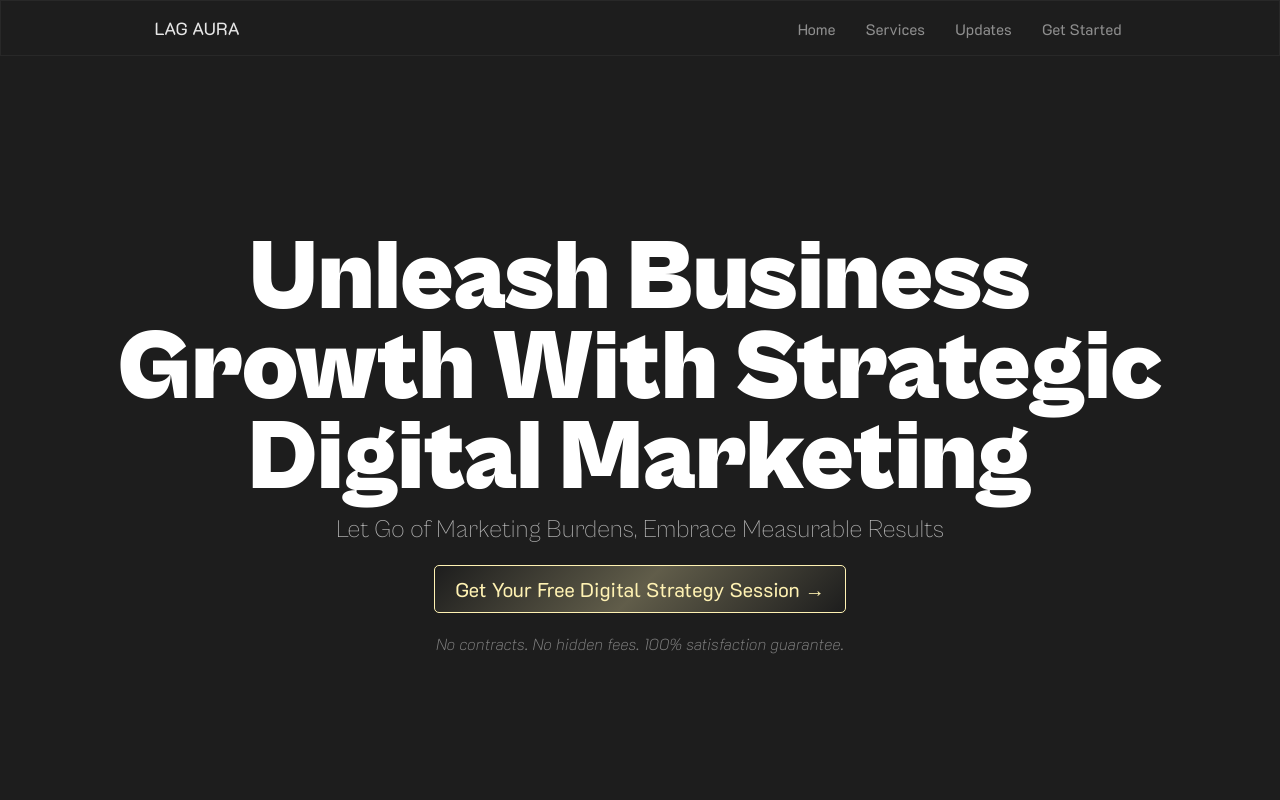
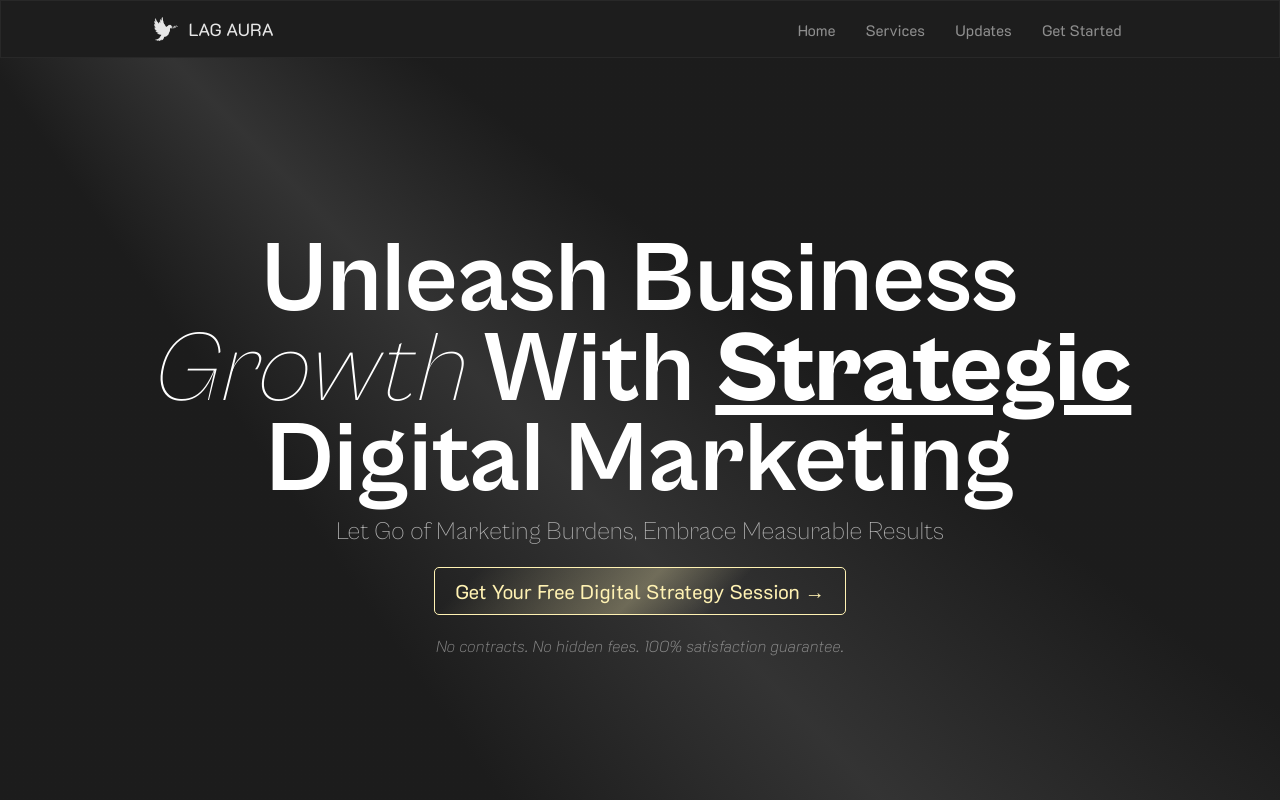
Before and after one commit to Parvat-R/lagaura, a plain HTML site: page index.html in a window 1280 px wide. Shown: the top 800 px of the page. Drawn offline with nearby package versions, Linux system fonts and the light colour scheme; a script that the page names is missing.

Commit message:
Changes to be committed: 	modified:   index.html 	modified:   static/css/style.css 	new file:   static/images/lag-aura-alt-text-white-black-1.png 	new file:   static/images/lag-aura-alt-text-white-black.png 	new file:   static/images/lag-aura-black-transparent.png 	new file:   static/images/lag-aura-black-white.png 	new file:   static/images/lag-aura-white-black.png 	new file:   static/images/lag-aura-white-transparent.png

```diff
--- a/index.html
+++ b/index.html
@@ -33,7 +33,10 @@
 <body>
     <header>
         <nav>
-            <div class="logo">LAG AURA</div>
+            <div class="logo">
+                <img src="/static/images/lag-aura-white-transparent.png" alt="Lag Aura | Digital Marketing">
+                LAG AURA
+            </div>
             <ul>
                 <li><a href="#services">Home</a></li>
                 <li><a href="#services">Services</a></li>
@@ -46,7 +49,7 @@
     <!-- Hero Section -->
     <section id="hero">
         <div class="container">
-            <h1>Unleash Business Growth With Strategic Digital Marketing</h1>
+            <h1>Unleash Business <em>Growth</em> With <span>Strategic</span> Digital Marketing</h1>
             <h2>Let Go of Marketing Burdens, Embrace Measurable Results</h2>
             <!-- <p>Transform your digital presence with LAG AURA's comprehensive marketing solutions. As a premier digital
                 marketing agency in India, we deliver data-driven strategies that generate real ROI while you focus on
--- a/static/css/style.css
+++ b/static/css/style.css
@@ -5,13 +5,13 @@
 }
 
 * {
-    padding: 0;
-    margin: 0;
+    padding: 0px;
+    margin: 0px;
     box-sizing: border-box;
 }
 
 h1, h2, h3, h4 {
-    font-family: "Cabinet", sans-serif;
+    font-family: Cabinet, sans-serif;
 }
 
 body {
@@ -24,18 +24,15 @@ body {
 }
 
 header {
-    border: 1px solid hsl(0deg 0% 75% / 6.67%);
-    background: hsl(0deg 0% 13% / 35%);
+    border: 1px solid rgba(191, 191, 191, 0.067);
+    background: rgba(33, 33, 33, 0.35);
     backdrop-filter: blur(10px);
-
     display: flex;
     align-items: center;
     justify-content: center;
-
-    padding: .5em;
-
+    padding: 0.5em;
     position: sticky;
-    top: 0;
+    top: 0px;
     z-index: 100;
 }
 
@@ -46,7 +43,19 @@ nav {
     justify-content: space-between;
     width: 80%;
     min-width: 400px;
-    padding: .5em;
+    padding: 0.5em;
+}
+
+nav .logo {
+    display: flex;
+    align-items: center;
+    justify-content: center;
+    gap: 10px;
+    user-select: none;
+}
+
+nav .logo img {
+    width: 24px;
 }
 
 nav ul {
@@ -54,7 +63,6 @@ nav ul {
     display: flex;
     align-items: center;
     justify-content: center;
-
     & li {
         list-style-type: none;
     }
@@ -62,22 +70,22 @@ nav ul {
 
 nav ul a {
     position: relative;
-    padding: .5em 1em;
-    color: #fff;
+    padding: 0.5em 1em;
+    color: rgb(255, 255, 255);
     text-decoration: none;
-    opacity: .5;
-    font-size: .95rem;
-    transition: .3s;
+    opacity: 0.5;
+    font-size: 0.95rem;
+    transition: 0.3s;
 }
 
 nav ul a:hover {
     opacity: 1;
-    color: hsl(50 100% 85% / 1);
+    color: rgb(255, 242, 179);
 }
 
 nav .logo {
     font-size: 1.1em;
-    padding: 0 .7rem;
+    padding: 0px 0.7rem;
 }
 
 section {
@@ -87,17 +95,23 @@ section {
     justify-content: center;
     min-height: 97vh;
     width: 100%;
-
     & .container {
         position: relative;
-
         display: flex;
         flex-direction: column;
         align-items: center;
         justify-content: space-around;
-
         text-align: center;
     }
+}
+
+#hero {
+    background: conic-gradient(
+        from -60deg at -500px -700px,
+        hsl(0 0 11% / 1) 52%,
+        hsl(0 0 100% / .1),
+        hsl(0 0 11% / 1) 57%
+    );
 }
 
 #hero .container {
@@ -107,10 +121,36 @@ section {
 
 #hero h1 {
     font-size: 100px;
-    font-weight: 1000;
+    font-weight: 700;
     line-height: 90px;
-    color: #fff;
-    font-family: "Cabinet", sans-serif;
+    color: rgb(255, 255, 255);
+    font-family: Cabinet, sans-serif;
+    max-width: 1090px;
+}
+
+em {
+    font-weight: 100;
+    letter-spacing: 0px;
+    transition: 0.3s;
+}
+
+span {
+    text-decoration: underline;
+    transition: 0.3s;
+    font-weight: 800;
+}
+
+#hero:has(a.cta-button:hover) {
+    & em {
+        font-weight: 1000;
+        letter-spacing: 5px;
+    }
+
+    & span {
+        text-decoration-thickness: 10px;
+        color: rgb(255, 255, 153);
+        font-weight: 200;
+    }
 }
 
 a.cta-button {
@@ -118,26 +158,34 @@ a.cta-button {
     display: flex;
     align-items: center;
     justify-content: center;
-    padding: .5em 1em;
-    border: 1px solid hsl(50 100% 85% / 1);
+    padding: 0.5em 1em;
+    border: 1px solid rgb(255, 242, 179);
     border-radius: 5px;
     font-size: 20px;
     margin: 10px;
     text-decoration: none;
-    color: hsl(50 100% 85% / 1);
-    background: linear-gradient(-45deg, hsl(50 99% 85% / 0), hsl(50 100% 85% / .3), hsl(50 99% 85% / 0));
+    color: rgb(255, 242, 179);
+    background-image: linear-gradient(-45deg, rgba(255, 242, 179, 0) 30%, rgba(255, 242, 179, 0.3) 50%, rgba(255, 242, 179, 0.3) 50%, rgba(255, 242, 179, 0) 90%);
+    background-size: 100%;
+    background-position: 0 0;
+    transition: 0.3s;
+}
+
+a.cta-button:hover {
+    background-size: 200%;
+    background-position: 200%;
 }
 
 .trust-indicator {
     font-style: italic;
-    opacity: .5;
+    opacity: 0.5;
     font-weight: 100;
 }
 
 #hero h2 {
     font-size: 25px;
     font-weight: 200;
-    color: hsl(0 0% 70% / 1);
+    color: rgb(179, 179, 179);
 }
 
 #hero p {
```
Also changed, not shown: static/images/lag-aura-alt-text-white-black-1.png (added), static/images/lag-aura-alt-text-white-black.png (added), static/images/lag-aura-black-transparent.png (added), static/images/lag-aura-black-white.png (added), static/images/lag-aura-white-black.png (added), static/images/lag-aura-white-transparent.png (added).
